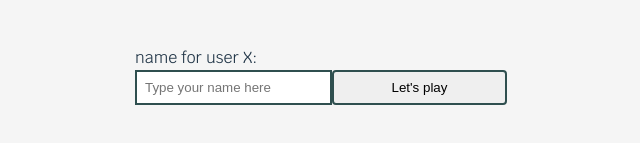
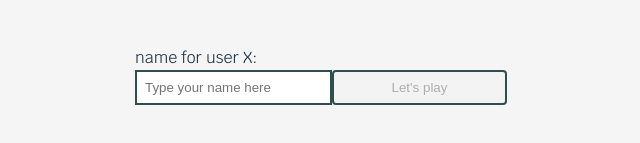
Before and after one commit to jenmwa/tic-tac-toe, a Vue app: page / in a window 1280 px wide. Shown: the part 309-452 px from the top of the page, without its empty margins (319-959 px from the left). Built offline with nearby package versions, Linux system fonts and the light colour scheme.

Commit message:
cant create player when input is empty

```diff
--- a/src/components/LoginUser.vue
+++ b/src/components/LoginUser.vue
@@ -12,6 +12,9 @@ const players = ref<Player[]>([]);
 const userListFull = ref(false);
 
 const createUser = () => {
+  if(playerName.value === '') {
+    return;
+  }
   if(players.value.length === 0) {
     console.log('create user X:', playerName.value);
     players.value = [
@@ -62,16 +65,14 @@ onMounted(() => {
 </script>
 
 <template>
-
 <section v-if="!userListFull" class="login">
   <label for="user">
     name for user <span>{{ currentUserSymbol }}</span>:<br>
     <input type="text" id="user" placeholder='Type your name here' v-model="playerName" @keydown.enter="createUser">
   </label>
-  <button @click="createUser">Let's play</button>
+  <button @click="createUser" :disabled="playerName === ''">Let's play</button>
 </section>
 <GameBoard v-else :players="players" @reset="resetGame"></GameBoard>
-
 </template>
 
 <style scoped lang="scss">
```
